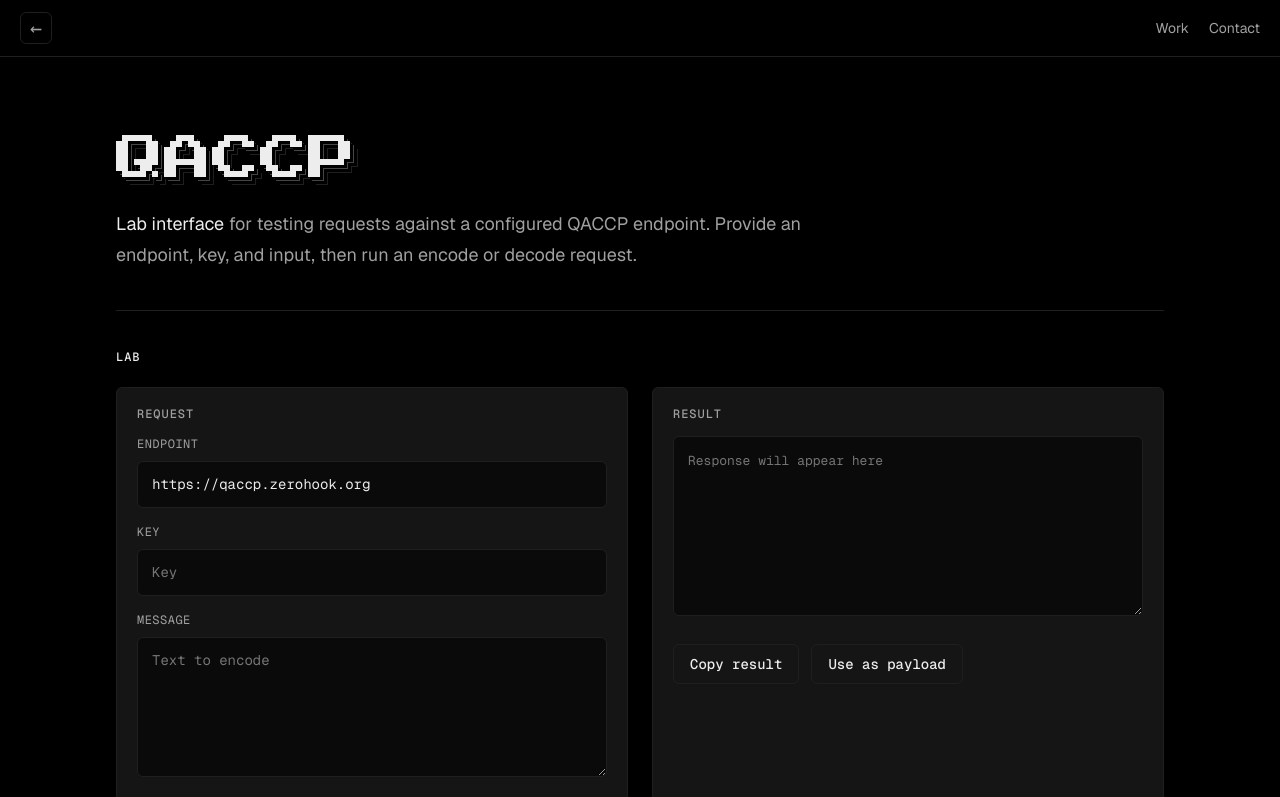
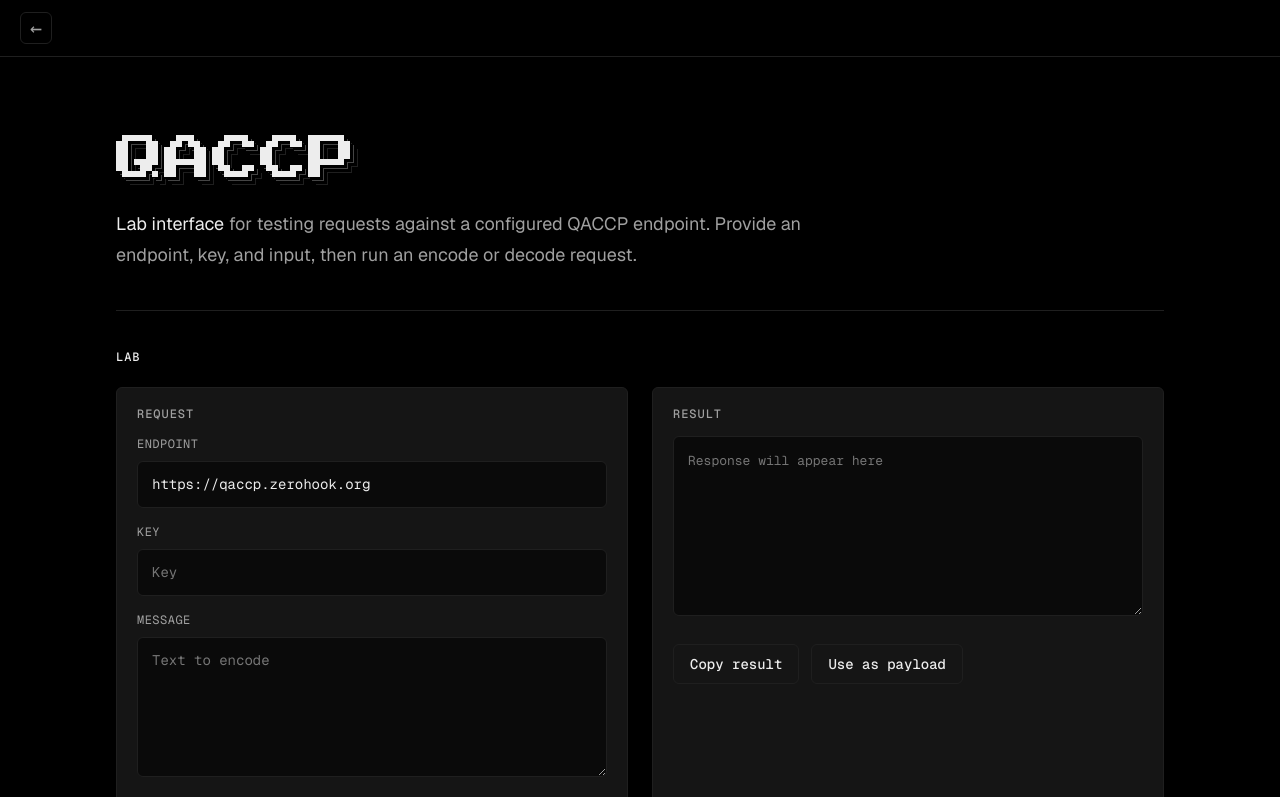
Before and after one commit to CrashizVok/whoami, a plain HTML site: page qaccp.html in a window 1280 px wide. Shown: the top 797 px of the page. Drawn offline with nearby package versions, Linux system fonts and the light colour scheme.

Commit message:
Remove lab navbar links

```diff
--- a/qaccp.html
+++ b/qaccp.html
@@ -100,10 +100,6 @@
 		<nav>
 			<div class="wrap">
 				<a class="back" href="index.html" aria-label="Back to home">←</a>
-				<div class="links">
-					<a href="index.html#work">Work</a>
-					<a href="index.html#contact">Contact</a>
-				</div>
 			</div>
 		</nav>
 
```
